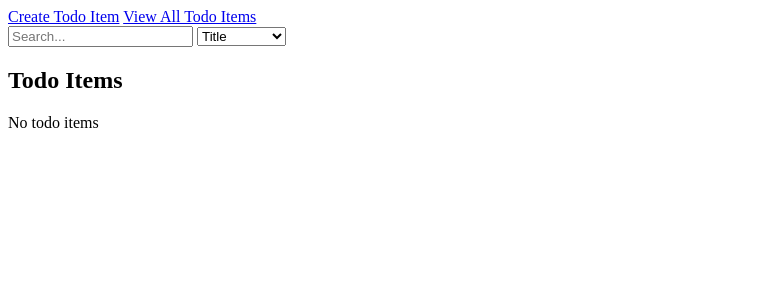
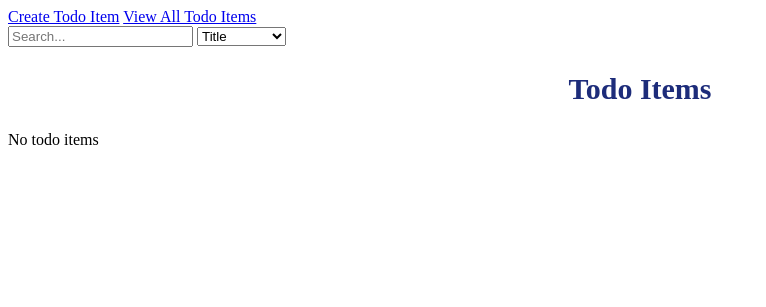
Before and after one commit to DePaul-CSC-394-401/todo_site, a Django app: page /todo-list/ in a window 1280 px wide. Shown: the top 307 px of the page, without its empty margins (0-766 px from the left). Run offline with Django 5.2, Linux system fonts and the light colour scheme; the visitor is signed in with stand-in values (Sample User, id 1); data that the repository does not hold is empty.

Commit message:
Update todo-list.html

```diff
--- a/todo/templates/todo/todo-list.html
+++ b/todo/templates/todo/todo-list.html
@@ -2,25 +2,27 @@
 {% block title %} Todo Items {% endblock %}
 
 {% block content %}
-    <h2>Todo Items</h2>
+    <h2 style="text-align:center;font-size:30px;color:rgb(29, 44, 122)">Todo Items</h2>
     {% if todo_items %}
     <table>
         <tr>
-            <th>Title</th>
-            <th>Description</th>
-            <th><a href="?order_by=due_date">Due Date</a></th>
-            <th>Status</th>
-            <th><a href="?order_by=priority_order">Priority</a></th>
+            <body style="background-color:rgb(162, 229, 237);"></body>
+                <th>Title</th>
+                <th>Description</th>
+                <th><a href="?order_by=due_date">Due Date</a></th>
+                <th>Status</th>
+                <th><a href="?order_by=priority_order">Priority</a></th>
+            </body>
         </tr>
         {% for td in todo_items %}
         <tr>
+            {% if td.is_completed %}
+            <td style="color:darkgreen;background-color:lime">Complete!</td>
+            {% else %}
             <td>{{ td.title }}</td>
             <td>{{ td.description }}</td>
             <td>{{ td.due_date }}</td>
             <td>
-                {% if td.is_completed %}
-                Completed
-                {% else %}
                 <a href="{% url 'mark_completed' td.id %}">Mark complete</a>
                 {% endif %}
             </td>
```
